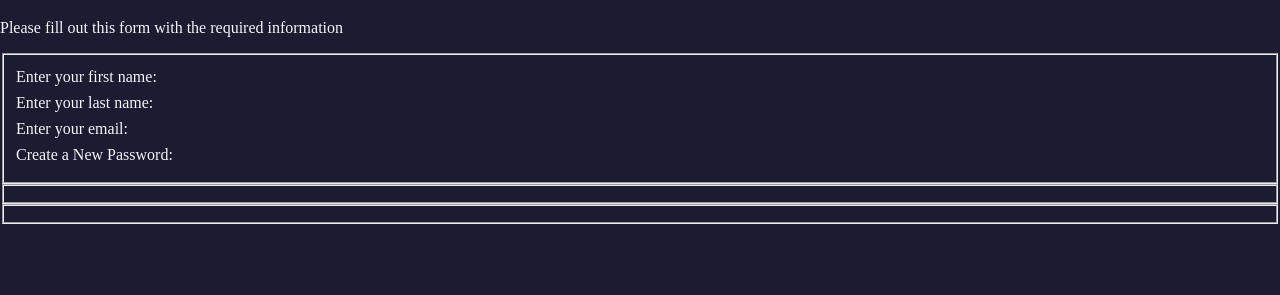
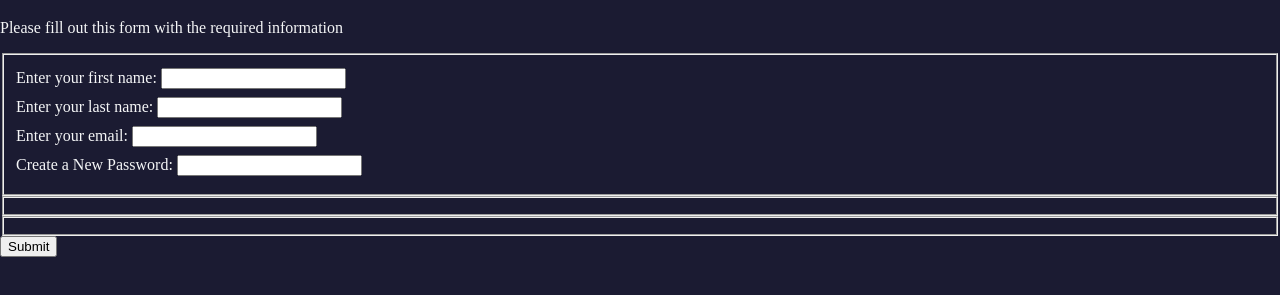
Before and after one commit to damian80/Registration-Form, a plain HTML site: page index.html in a window 1280 px wide. Shown: the part 61-356 px from the top of the page. Drawn offline with Linux system fonts and the light colour scheme.

Commit message:
Add files via upload

```diff
--- a/index.html
+++ b/index.html
@@ -12,13 +12,20 @@
 		<p>Please fill out this form with the required information</p>
 		<form action="https://register-demo.freecodecamp.org" method="post">
 			<fieldset>
-				<label for="">Enter your first name:</label>
-				<label for="">Enter your last name:</label>
-				<label for="">Enter your email:</label>
-				<label for="">Create a New Password:</label>
+				<label for=""
+					>Enter your first name: <input type="text" required
+				/></label>
+				<label for=""
+					>Enter your last name: <input type="text" required
+				/></label>
+				<label for="">Enter your email: <input type="email" required /></label>
+				<label for=""
+					>Create a New Password: <input type="password" minlength="8" required
+				/></label>
 			</fieldset>
 			<fieldset></fieldset>
 			<fieldset></fieldset>
+			<input type="submit" value="Submit" />
 		</form>
 	</body>
 </html>
```
